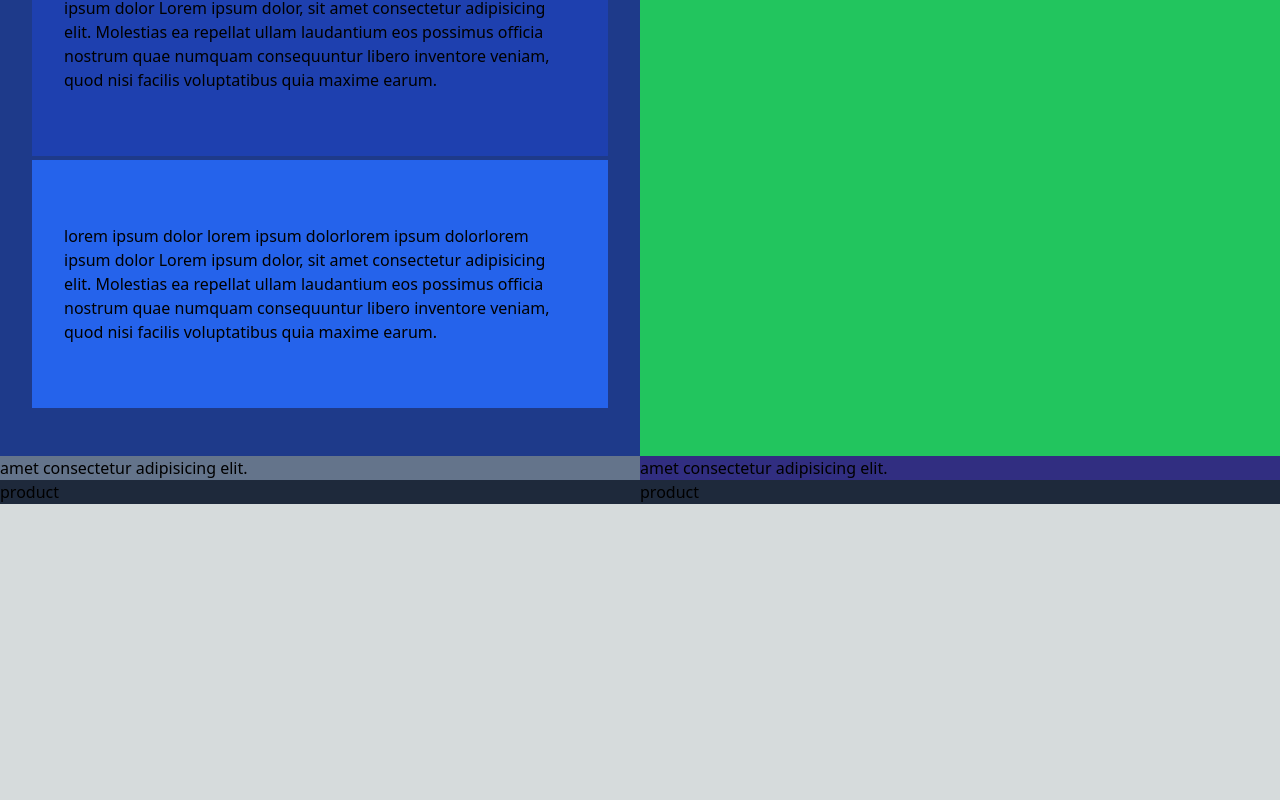
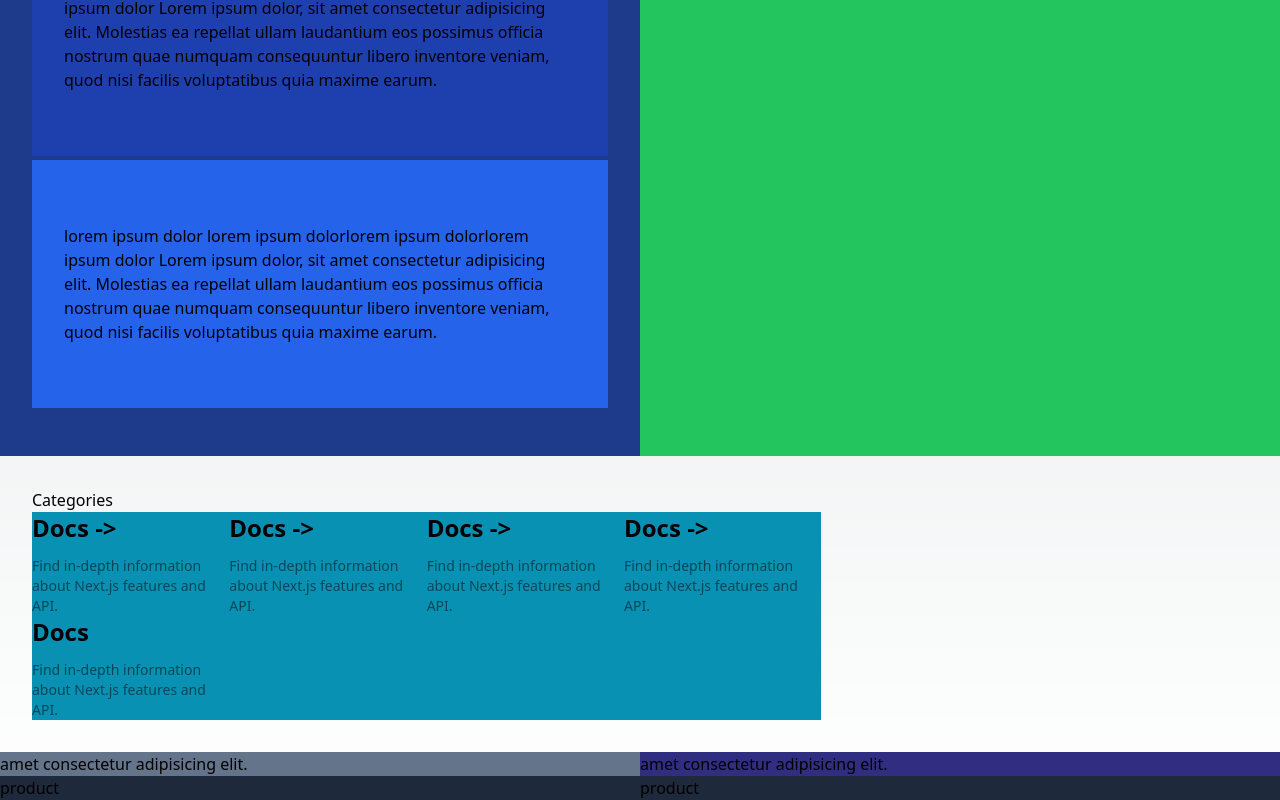
Before and after one commit to cristiana214/Ecommerce-search-with-multifilter, a Next.js app: page /home in a window 1280 px wide. Shown: the part 416-1216 px from the top of the page. Before the commit the page ends 920 px from the top, so only its background shows below. Built offline with nearby package versions, Linux system fonts and the light colour scheme; what prettier-plugin-tailwindcss would draw is missing.

Commit message:
categories

```diff
--- a/src/pages/home.tsx
+++ b/src/pages/home.tsx
@@ -1,7 +1,11 @@
 import Image from "next/image";
 import { Inter } from "next/font/google";
 import MainLayout from "@/components/MainLayout";
-import { GridItemFour, GridItemSix } from "@/components/GridLayout";
+import {
+  GridItemEight,
+  GridItemFour,
+  GridItemSix,
+} from "@/components/GridLayout";
 
 const inter = Inter({ subsets: ["latin"] });
 
@@ -38,6 +42,65 @@ export default function Home() {
             <div className="w-200  bg-slate-800 "> product</div>
           </div>
         </GridItemSix>
+        <GridItemEight className="w-200 items-center justify-between px-8 py-8">
+          {" "}
+          Categories
+          <div className="mb-32 grid text-center lg:mb-0 lg:grid-cols-4 lg:text-left bg-cyan-600 ">
+            <div className="">
+              <h2 className={`mb-3 text-2xl font-semibold`}>
+                Docs{" "}
+                <span className="inline-block transition-transform group-hover:translate-x-1 motion-reduce:transform-none">
+                  -&gt;
+                </span>
+              </h2>
+              <p className={`m-0 max-w-[30ch] text-sm opacity-50`}>
+                Find in-depth information about Next.js features and API.
+              </p>
+            </div>
+            <div className="">
+              <h2 className={`mb-3 text-2xl font-semibold`}>
+                Docs{" "}
+                <span className="inline-block transition-transform group-hover:translate-x-1 motion-reduce:transform-none">
+                  -&gt;
+                </span>
+              </h2>
+              <p className={`m-0 max-w-[30ch] text-sm opacity-50`}>
+                Find in-depth information about Next.js features and API.
+              </p>
+            </div>
+
+            <div className="">
+              <h2 className={`mb-3 text-2xl font-semibold`}>
+                Docs{" "}
+                <span className="inline-block transition-transform group-hover:translate-x-1 motion-reduce:transform-none">
+                  -&gt;
+                </span>
+              </h2>
+              <p className={`m-0 max-w-[30ch] text-sm opacity-50`}>
+                Find in-depth information about Next.js features and API.
+              </p>
+            </div>
+
+            <div className="">
+              <h2 className={`mb-3 text-2xl font-semibold`}>
+                Docs{" "}
+                <span className="inline-block transition-transform group-hover:translate-x-1 motion-reduce:transform-none">
+                  -&gt;
+                </span>
+              </h2>
+              <p className={`m-0 max-w-[30ch] text-sm opacity-50`}>
+                Find in-depth information about Next.js features and API.
+              </p>
+            </div>
+
+            <div className="">
+              <h2 className="mb-3 text-2xl font-semibold">Docs </h2>
+              <p className={`m-0 max-w-[30ch] text-sm opacity-50`}>
+                Find in-depth information about Next.js features and API.
+              </p>
+            </div>
+          </div>
+        </GridItemEight>
         <GridItemSix className="bg-slate-500">
           <div className="h-half items-center  justify-between ">
             <p>amet consectetur adipisicing elit.</p>
```
